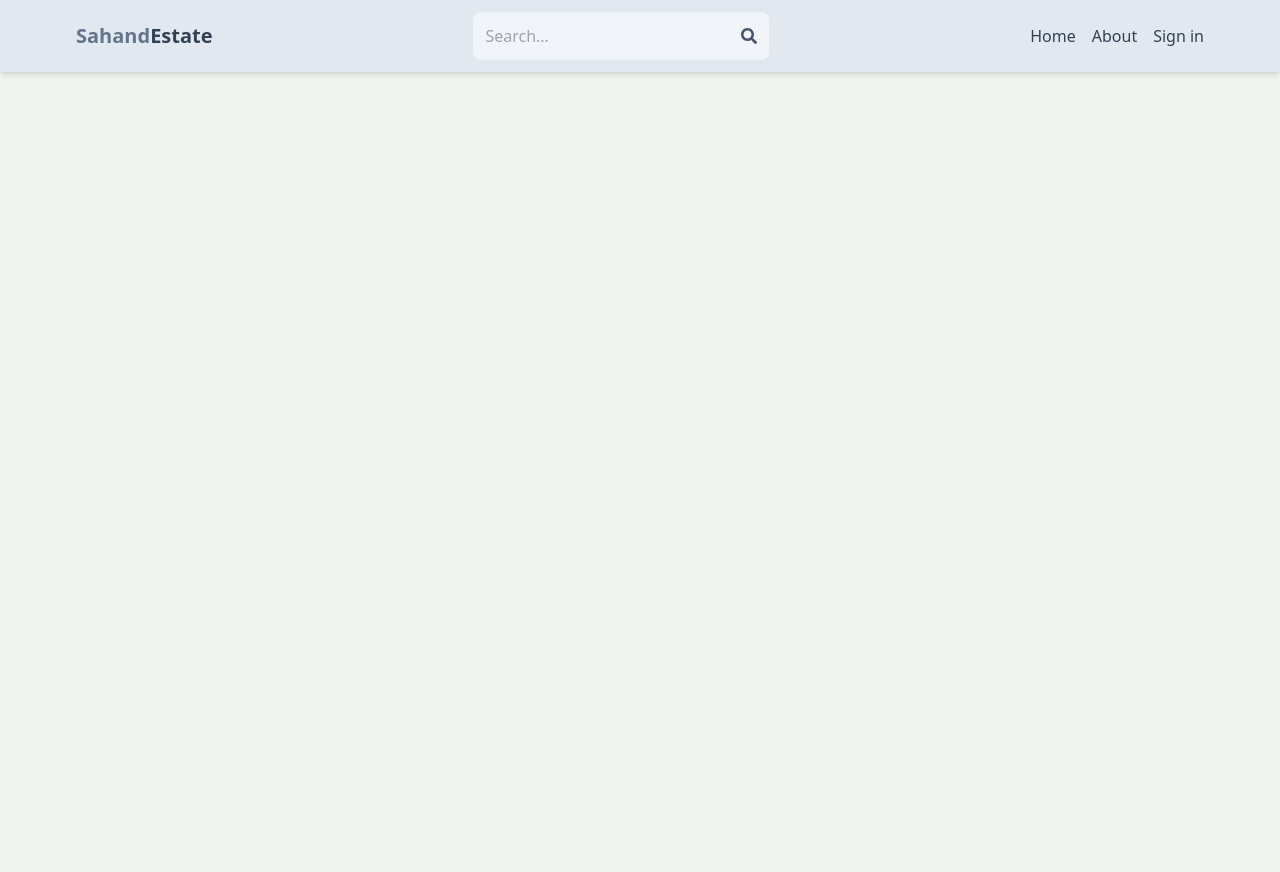
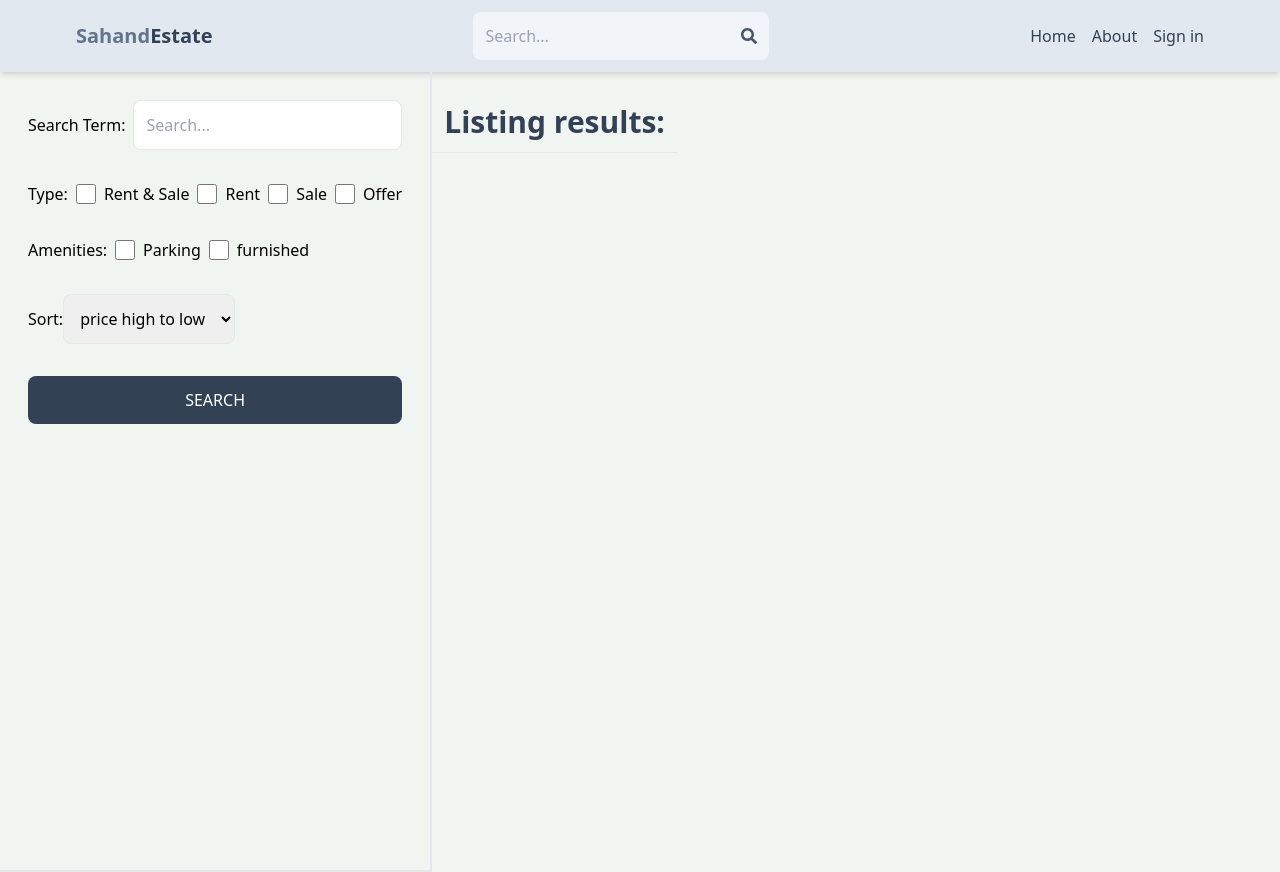
Before and after one commit to tsigemariamzewdu/mern-estate, a React (Vite) app in the folder client/: page /search in a window 1280 px wide. Before the commit the page ends 800 px from the top, so only its background shows below. Built offline with nearby package versions, Linux system fonts and the light colour scheme.

Commit message:
complete search page ui

```diff
--- a/client/src/App.jsx
+++ b/client/src/App.jsx
@@ -13,6 +13,7 @@
 import { ToastContainer, toast } from 'react-toastify';
 import UpdateListing from './pages/UpdateListing';
 import Lisitng from './pages/Lisitng';
+import Search from './pages/search';
 
 
 function App() {
@@ -27,6 +28,7 @@
         <Route path="/sign-in" element={<Sigin/>}/>
         <Route path="/sign-up" element={<Signup/>}/>
         <Route path="/about" element={<About/>}/>
+        <Route path="/search" element={<Search/>}/>
         <Route path="/listing/:listingId" element={<Lisitng/>}/>
         <Route element={<PrivateRoute/>}>
         <Route path="/profile" element={<Profile/>}/>
--- /dev/null
+++ b/client/src/pages/Search.jsx
@@ -0,0 +1,100 @@
+import React from 'react'
+
+function Search() {
+  return (
+    <div className='flex flex-col md:flex-row'>
+        <div className='p-7 border-b-2 md:border-r-2 md:min-h-screen' >
+            <form className='flex flex-col gap-8'>
+                <div className='flex items-center gap-2'>
+                    <label  className='whitespace-nowrap'> Search Term:</label>
+                    <input type="text"
+                    id='serachTerm'
+                    placeholder='Search...'
+                    className='border rounded-lg p-3 w-full'/>
+                </div>
+                <div className='flex gap-2 flex-wrap items-center'>
+                    <label >Type:</label>
+                    <div className='flex gap-2'>
+                        <input
+                            type='checkbox'
+                            id='all'
+                            className='w-5'
+
+                        />
+                        <span>Rent & Sale</span>
+                    </div>
+                    <div className='flex gap-2'>
+                        <input
+                            type='checkbox'
+                            id='rent'
+                            className='w-5'
+
+                        />
+                        <span>Rent</span>
+                    </div>
+                    <div className='flex gap-2'>
+                        <input
+                            type='checkbox'
+                            id='sale'
+                            className='w-5'
+
+                        />
+                        <span>Sale</span>
+                    </div>
+                    <div className='flex gap-2'>
+                        <input
+                            type='checkbox'
+                            id='offer'
+                            className='w-5'
+
+                        />
+                        <span>Offer</span>
+                    </div>
+                </div>
+                <div className='flex gap-2 flex-wrap items-center'>
+                    <label >Amenities:</label>
+                    <div className='flex gap-2'>
+                        <input
+                            type='checkbox'
+                            id='parking'
+                            className='w-5'
+
+                        />
+                        <span>Parking</span>
+                    </div>
+                    <div className='flex gap-2'>
+                        <input
+                            type='checkbox'
+                            id='furnished'
+                            className='w-5'
+
+                        />
+                        <span>furnished</span>
+                    </div>
+
+
+                </div>
+                <div className=''>
+                    <label >Sort:
+                        <select id="sort_order" className='border rounded-lg p-3'>
+                            <option >price high to low</option>
+                            <option >price low to high</option>
+                            <option >Latest</option>
+                            <option >Oldest</option>
+
+                        </select>
+
+                    </label>
+                </div>
+                <button className='bg-slate-700 text-white p-3 rounded-lg uppercase hover:opacity-95'> Search</button>
+            </form>
+        </div>
+
+        <div className=''>
+            <h1  className='text-3xl font-semibold border-b p-3 text-slate-700 mt-5'>Listing results:</h1>
+        </div>
+    </div>
+  )
+}
+
+export default Search
```
